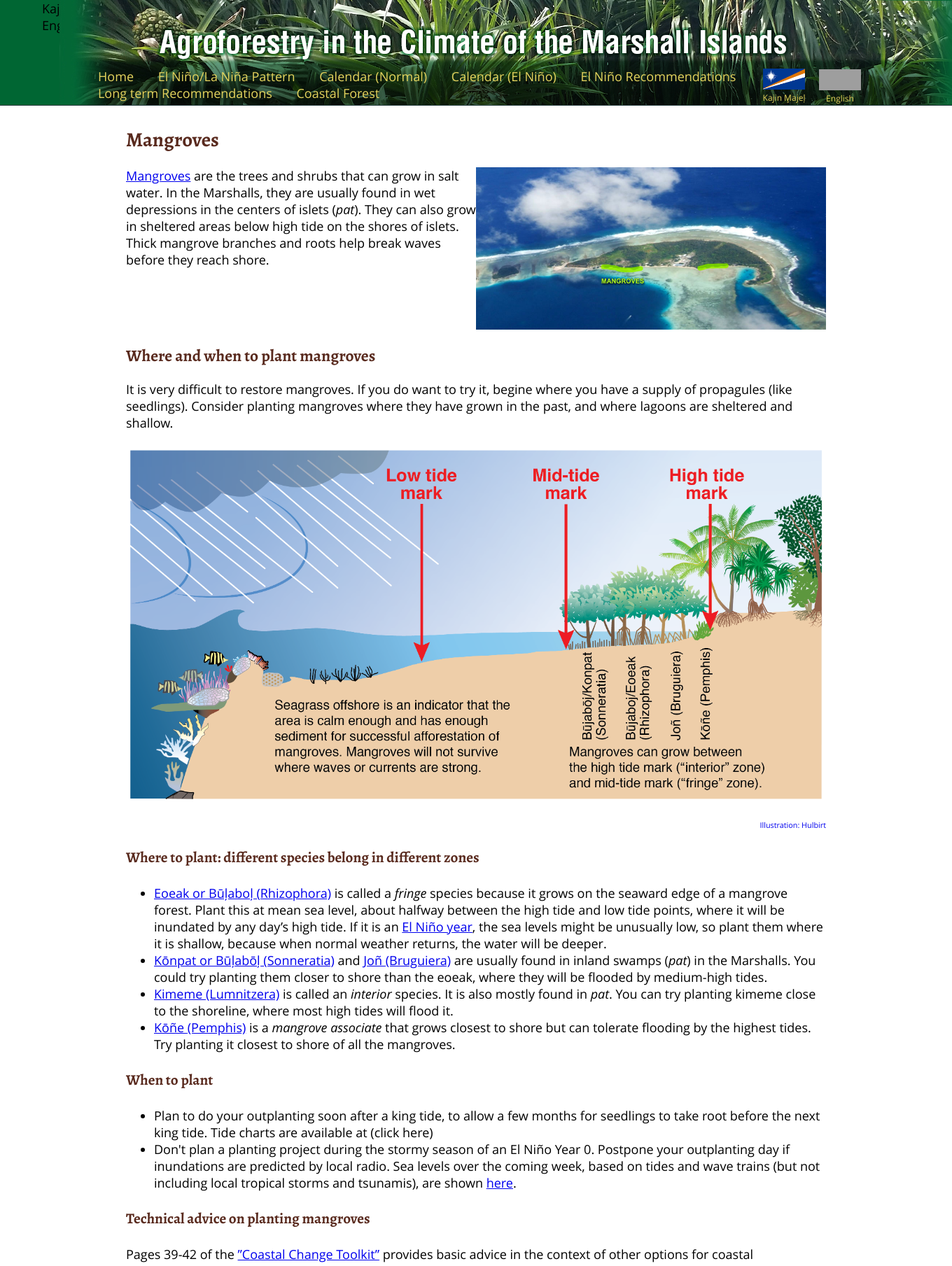
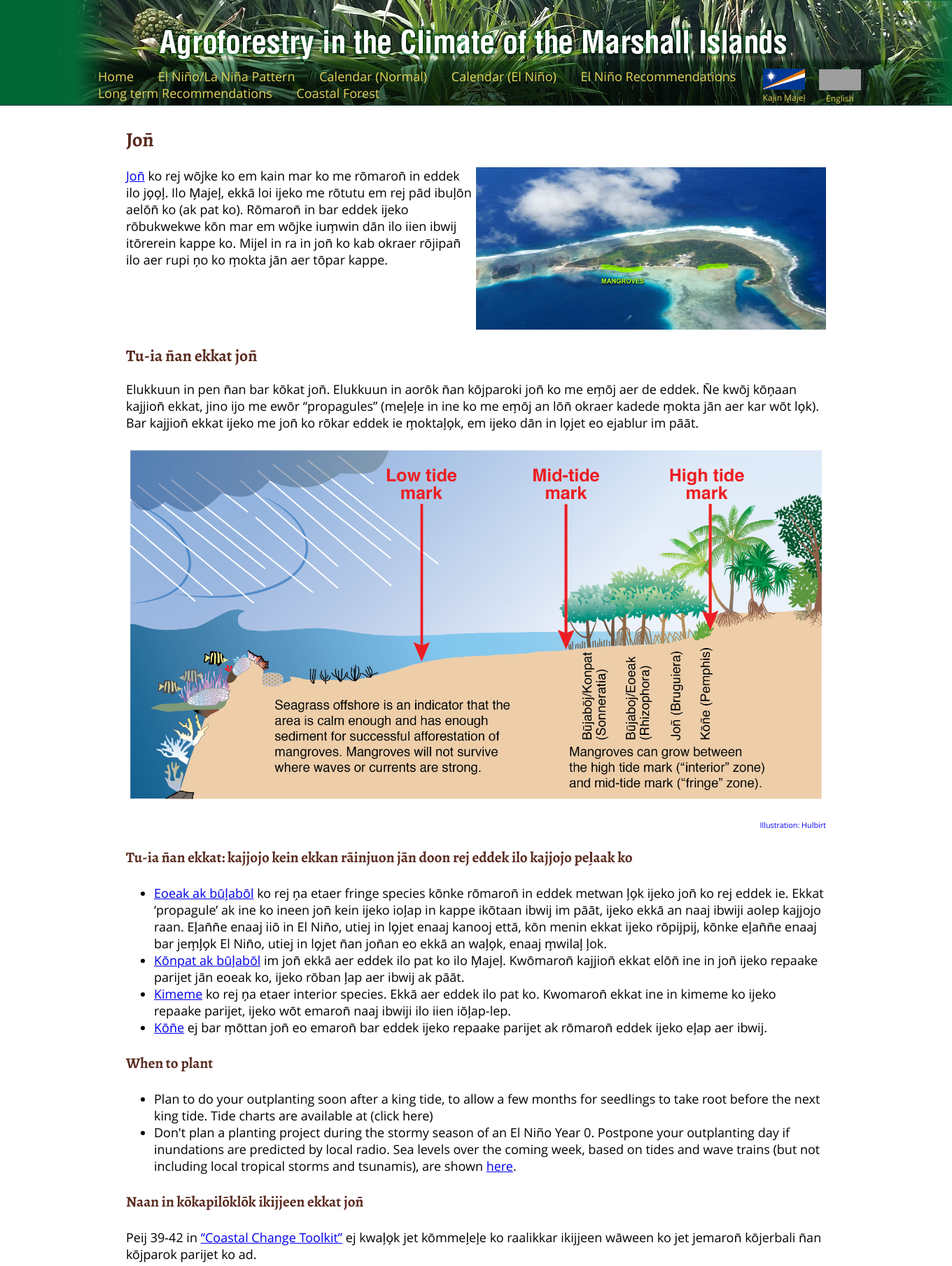
Before and after one commit to victor-jr/Agroforestry, a PHP site: page /rmi_agro/mh/mangroves.php in a window 1360 px wide; the page is wider, and only the part inside the window is pictured. Shown: the top 1809 px of that part at 70% size. Run offline with PHP 8.4, Linux system fonts and the light colour scheme; grey boxes are pictures that could not be loaded.

Commit message:
August 28, 2017 Updates

```diff
--- a/site/_header.php
+++ b/site/_header.php
@@ -8,9 +8,9 @@
         <div class="header-inner">
             <div class="banner"><img src="images/Agroforestry_banner_1300px.jpg" alt="Agroforestry in the Climate of the Marshall Islands"></div>
             <div role="navigation" class="mobile-flag-menu">
-                <a id="rmi_translate" href="javascript:translate_to_marshallese()"><span lang="mh" xml:lang="mh">Kajin M̧ajeļ</span></a>
+                <a href="#"><span lang="mh" xml:lang="mh">Kajin M̧ajeļ</span></a>
                 <br/>
-                <a href="#">English</a>
+                <a href="javascript:translate_to_english()">English</a>
             </div>
             <div class="go-to-menu"><a href="#main-menu" title="Open/close menu">Menu</a></div>
             <div role="navigation" class="menu" id="main-menu">
--- a/site/css/home.css
+++ b/site/css/home.css
@@ -137,6 +137,26 @@ h1, h2, h3, h4 {
 }
 .menu > .inner {
 }
+
+
+.mobile-flag-menu {
+    right: 65px;
+    color: #E5D45E;
+    position: absolute;
+    bottom: 2px;
+    top: 10px;
+    text-align: center;
+    font-size: 12px;
+    z-index: 9999;
+}
+
+@media screen and (min-width: 961px) {
+    .mobile-flag-menu {
+        display: none;
+    }
+
+}
+
 .menu ul {
     list-style: none;
     margin: 0;
@@ -275,6 +295,9 @@ ul.footerlinks li:last-child {
 @media screen and (max-width: 1200px) {
     .menu li {
         margin-right: 15px;
+    }
+    .flag-menu {
+        display: none;
     }
 }
 /*@media screen and (max-width: 1120px) {
--- a/site/el-nino-recommendations.php
+++ b/site/el-nino-recommendations.php
@@ -42,7 +42,7 @@
     <li>Prune fruit trees by removing the crossed and unproductive branches. Pruning can improve the shape of the tree and also reduce the chances it will catch wind and be damaged in a storm.</li>
     <li>Prune branches and even remove trees that have the greatest chance of falling on a house.</li>
 <!--    <li>Grow <a href="http://www.hawaii.edu/cpis/MI/plants/makmok.html">arrowroot</a> (<em>ṃakṃōk</em>), <a href="http://www.hawaii.edu/cpis/MI/plants/wot.html">giant taro</a> (<em>wot</em>), and other crops that will not be damaged in storms.</li> -->
-    <li>Grow <a href="https://ethnobiology.org/sites/default/files/pdfs/JoE/14-2/Spennemann.pdf">arrowroot</a> (<em>ṃakṃōk</em>), <a href="http://www.hawaii.edu/cpis/MI/plants/wot.html">giant taro</a> (<em>wot</em>), and other crops that will not be damaged in storms.</li>
+    <li>Grow <a href="https://ethnobiology.org/sites/default/files/pdfs/JoE/14-2/Spennemann.pdf">arrowroot</a> (<em>m̗akm̗ōk</em>), <a href="http://www.hawaii.edu/cpis/MI/plants/wot.html">giant taro</a> (<em>wot</em>), and other crops that will not be damaged in storms.</li>
     <li>Protect and maintain <a href="./coastal-forest.php">coastal vegetation</a> to reduce/prevent coastal erosion and damage from salt spray and salt water.</li>
     <li>Stay tuned to "chatty beetle" or radio station.</li>
 
--- a/site/elnino-calendar.php
+++ b/site/elnino-calendar.php
@@ -18,7 +18,7 @@
 <ul>
 <li>This calendar shows how wind, waves and rain change during the onset and peak of an El Niño year, and the aftereffects of drought and reduced harvests the following year.</li>
 <li>The total El Niño phase takes about two years. When it ends, it does not cycle back on itself — it usually goes back to neutral or La Niña conditions, so go to the <a href="calendar.php">“normal” calendar</a>.</li>
-<li>The Marshallese year is divided into two major seasons, Añōn Rak and Añōneañ. The El Niño year makes Rak early and wet, and the following year makes Añōneañ very long.</li>
+<li>The Marshallese year is divided into two major seasons, Rak and An̄ōnean̄. The El Niño year makes Rak early and wet, and the following year makes An̄ōnean̄ very long.</li>
 <li>The calendar focuses on <em>harvest</em> times of traditional crops, because they are perennial (not planted every year). Harvests are reduced by the El Niño drought.</li>
 <li><a href="el-nino-recommendations.php">Prepare for possible storms and care for crops during the first, wet year, and plan ahead for drought in the second year..</a></li>
 <li>This calendar is very general for the Marshalls. Each atoll could have its own different calendar, especially since the <a href="images/RMI_30_yr_rain_avg.png">northern atolls have a strong dry season</a> and are more affected by the El Niño drought.</li>
@@ -28,7 +28,7 @@
 
 <calendar-table id="table" params="chartOptions: chartOptions"></calendar-table>
 
-<p style="font-size: .8em;"><em>Note:</em> Giant land taro (wōt) and some other crops could be harvested year round; this calendar shows them with harvest seasons during Añōneañ because people prefer to harvest other crops at other times.</p>
+<p style="font-size: .8em;"><em>Note:</em> Giant land taro (wōt) and some other crops could be harvested year round; this calendar shows them with harvest seasons during An̄ōnean̄ because people prefer to harvest other crops at other times.</p>
 </div>
 <?php include '_footer.php'; ?>
 
--- a/site/mh/calendar.php
+++ b/site/mh/calendar.php
@@ -17,7 +17,7 @@
 
 <ul>
 <li>This is a generalized calendar for “normal” years.</li>
-<li>The Marshallese year is divided into two major seasons, <em>Añōn Rak</em> and <em>Añōneañ</em>.</li>
+<li>The Marshallese year is divided into two major seasons, <em>Rak</em> and <em>An̄ōnean̄</em>.</li>
 <li>The calendar focuses on harvest times of traditional crops, because they are perennial (not planted every year).</li>
 <li>This calendar shows how wind, waves and rain change during the seasons of an “average” year. Agroforestry recommendations are similar for “average,” neutral or La Niña years. The calendar is circular because the patterns generally repeat unless there is an El Niño. <a href="elnino-calendar.php">A different calendar is shown for El Niño years</a>.</li>
 <li>This calendar is very general for the Marshalls. Each atoll could have its own calendar, since the <a href="images/RMI_30_yr_rain_avg.png">northern atolls have a strong dry season</a>.</li>
--- a/site/mh/el-nino-recommendations.php
+++ b/site/mh/el-nino-recommendations.php
@@ -40,7 +40,7 @@
     <li>Prune fruit trees by removing the crossed and unproductive branches. Pruning can improve the shape of the tree and also reduce the chances it will catch wind and be damaged in a storm.</li>
     <li>Prune branches and even remove trees that have the greatest chance of falling on a house.</li>
 <!--    <li>Grow <a href="http://www.hawaii.edu/cpis/MI/plants/makmok.html">arrowroot</a> (<em>ṃakṃōk</em>), <a href="http://www.hawaii.edu/cpis/MI/plants/wot.html">giant taro</a> (<em>wot</em>), and other crops that will not be damaged in storms.</li> -->
-    <li>Grow <a href="https://ethnobiology.org/sites/default/files/pdfs/JoE/14-2/Spennemann.pdf">arrowroot</a> (<em>ṃakṃōk</em>), <a href="http://www.hawaii.edu/cpis/MI/plants/wot.html">giant taro</a> (<em>wot</em>), and other crops that will not be damaged in storms.</li>
+    <li>Grow <a href="https://ethnobiology.org/sites/default/files/pdfs/JoE/14-2/Spennemann.pdf">arrowroot</a> (<em>m̗akm̗ōk</em>), <a href="http://www.hawaii.edu/cpis/MI/plants/wot.html">giant taro</a> (<em>wot</em>), and other crops that will not be damaged in storms.</li>
     <li>Protect and maintain <a href="./coastal-forest.php">coastal vegetation</a> to reduce/prevent coastal erosion and damage from salt spray and salt water.</li>
     <li>Stay tuned to "chatty beetle" or radio station.</li>
 
--- a/site/mh/js/calendar.js
+++ b/site/mh/js/calendar.js
@@ -21,9 +21,9 @@ var monthsColor =  "#434348",
         { name: 'Jeptōm̗ba', y: 30 },
         { name: 'Oktoba', y: 31 },
         { name: 'Nobōm̗ba', y: 30 },
-        { name: 'Tijōm̗ba', y: 31 },
+        { name: 'Tijem̗ba', y: 31 },
         { name: 'Jānwōde', y: 31 },
-        { name: 'Pāpwōde', y: 28 },
+        { name: 'Pāpode', y: 28 },
         { name: 'M̗aaj', y: 31 },
         { name: 'Eprōl̗', y: 30 },
         { name: 'Māe', y: 31 }
--- a/site/mh/mangroves.php
+++ b/site/mh/mangroves.php
@@ -12,19 +12,19 @@
 <body>
 <?php include '_header.php'; ?>
 <div id="content" role="main">
-<h1>Mangroves</h1>
+<h1>Jon̄</h1>
 
 <img style="float:right" class="half" src="../images/atoll-mangroves.jpg" />
 
-<p><a href="http://www.hawaii.edu/cpis/MI/VegTypes/Mangrove.html">Mangroves</a> are the trees and shrubs that can grow in salt water. In the Marshalls, they are usually found in wet depressions in the centers of islets (<em>pat</em>). They can also grow in sheltered areas below high tide on the shores of islets. Thick mangrove branches and roots help break waves before they reach shore.</p>
+<p><a href="http://www.hawaii.edu/cpis/MI/VegTypes/Mangrove.html">Jon̄</a> ko rej wōjke ko em kain mar ko me rōmaron̄ in eddek ilo jo̗o̗l̗. Ilo M̗ajel̗, ekkā loi ijeko me rōtutu em rej pād ibul̗ōn aelōn̄ ko (ak pat ko). Rōmaron̄ in bar eddek ijeko rōbukwekwe kōn mar em wōjke ium̗win dān ilo iien ibwij itōrerein kappe ko. Mijel in ra in jon̄ ko kab okraer rōjipan̄ ilo aer rupi n̗o ko m̗okta jān aer tōpar kappe.</p>
 
 <br />
 <br />
 <br />
 
-<h2>Where and when to plant mangroves</h2>
+<h2>Tu-ia n̄an ekkat jon̄</h2>
 
-<p>It is very difficult to restore mangroves.  If you do want to try it, begine where you have a supply of propagules (like seedlings).  Consider planting mangroves where they have grown in the past, and where lagoons are sheltered and shallow.</p>
+<p>Elukkuun in pen n̄an bar kōkat jon̄. Elukkuun in aorōk n̄an kōjparoki jon̄ ko me em̗ōj aer de eddek. N̄e kwōj kōn̗aan kajjion̄ ekkat, jino ijo me ewōr “propagules” (mel̗el̗e in ine ko me em̗ōj an lōn̄ okraer kadede m̗okta jān aer kar wōt lo̗k). Bar kajjion̄ ekkat ijeko me jon̄ ko rōkar eddek ie m̗oktal̗o̗k, em ijeko dān in lo̗jet eo ejablur im pāāt.</p>
 
 <figure>
 <!--    <img class="whole" src="images/shore-mangroves.jpg" /> -->
@@ -32,12 +32,12 @@
     <figcaption class="ack"><a href="acknowledgements.php">Illustration: Hulbirt</a></figcaption>
 </figure>
 
-<h3>Where to plant: different species belong in different zones</h3>
+<h3>Tu-ia n̄an ekkat: kajjojo kein ekkan rāinjuon jān doon rej eddek ilo kajjojo pel̗aak ko</h3>
 <ul>
-<li><a href="http://www.hawaii.edu/cpis/MI/plants/bulabol.html">Eoeak or Būļaboļ (Rhizophora)</a> is called a <em>fringe</em> species because it grows on the seaward edge of a mangrove forest. Plant this at mean sea level, about halfway between the high tide and low tide points, where it will be inundated by any day’s high tide. If it is an <a href=".">El Niño year</a>, the sea levels might be unusually low, so plant them where it is shallow, because when normal weather returns, the water will be deeper.</li>
-<li><a href="http://www.hawaii.edu/cpis/MI/plants/bulabol_(konpat).html">Kōnpat or Būļabōļ (Sonneratia)</a> and <a href="http://www.hawaii.edu/cpis/MI/plants/jon.html">Joñ (Bruguiera)</a> are usually found in inland swamps (<em>pat</em>) in the Marshalls. You could try planting them closer to shore than the eoeak, where they will be flooded by medium-high tides.</li>
-<li><a href="http://www.hawaii.edu/cpis/MI/plants/kimeme.html">Kimeme (Lumnitzera)</a> is called an <em>interior</em> species. It is also mostly found in <em>pat</em>. You can try planting kimeme close to the shoreline, where most high tides will flood it.</li>
-<li><a href="http://www.hawaii.edu/cpis/MI/plants/kone.html">Kōñe (Pemphis)</a> is a <em>mangrove associate</em> that grows closest to shore but can tolerate flooding by the highest tides. Try planting it closest to shore of all the mangroves.</li>
+<li><a href="http://www.hawaii.edu/cpis/MI/plants/bulabol.html">Eoeak ak būl̗abōl</a> ko rej n̗a etaer fringe species kōnke rōmaron̄ in eddek metwan l̗o̗k ijeko jon̄ ko rej eddek ie. Ekkat ‘propagule’ ak ine ko ineen jon̄ kein ijeko iol̗ap in kappe ikōtaan ibwij im pāāt, ijeko ekkā an naaj ibwiji aolep kajjojo raan.  El̗an̄n̄e enaaj iiō in El Nin̄o, utiej in lo̗jet enaaj kanooj ettā, kōn menin ekkat ijeko rōpijpij, kōnke el̗an̄n̄e enaaj bar jem̗l̗o̗k El Nin̄o, utiej in lo̗jet n̄an jon̄an eo ekkā an wal̗o̗k, enaaj m̗wilal̗ l̗ok.</li>
+<li><a href="http://www.hawaii.edu/cpis/MI/plants/bulabol_(konpat).html">Kōnpat ak būl̗abōl</a> im jon̄ ekkā aer eddek ilo pat ko ilo M̗ajel̗.  Kwōmaron̄ kajjion̄ ekkat elōn̄ ine in jon̄ ijeko repaake parijet jān eoeak ko, ijeko rōban l̗ap aer ibwij ak pāāt.</li>
+<li><a href="http://www.hawaii.edu/cpis/MI/plants/kimeme.html">Kimeme</a> ko rej n̗a etaer interior species.  Ekkā aer eddek ilo pat ko.  Kwomaron̄ ekkat ine in kimeme ko ijeko repaake parijet, ijeko wōt emaron̄ naaj ibwiji ilo iien iōl̗ap-lep.</li>
+<li><a href="http://www.hawaii.edu/cpis/MI/plants/kone.html">Kōn̄e</a> ej bar m̗ōttan jon̄ eo emaron̄ bar eddek ijeko repaake parijet ak rōmaron̄ eddek ijeko el̗ap aer ibwij.</li>
 </ul>
 
 <h3>When to plant</h3>
@@ -46,27 +46,35 @@
 <li>Don't plan a planting project during the stormy season of an El Niño Year 0.  Postpone your outplanting day if inundations are predicted by local radio.  Sea levels over the coming week, based on tides and wave trains (but not including local tropical storms and tsunamis), are shown <a href="http://apdrc.soest.hawaii.edu/dashboard_RMI/">here</a>.</li>
 </ul>
 
-<h3>Technical advice on planting mangroves</h3>
+<h3>Naan in kōkapilōklōk ikijjeen ekkat jon̄</h3>
 
-<p>Pages 39-42 of the <a href="http://reliefweb.int/sites/reliefweb.int/files/resources/Coastal%20Change%20Toolkit%20_V2_Final.pdf">”Coastal Change Toolkit”</a> provides basic advice in the context of other options for coastal management.</p>
+<p>Peij 39-42 in <a href="http://reliefweb.int/sites/reliefweb.int/files/resources/Coastal%20Change%20Toolkit%20_V2_Final.pdf">“Coastal Change Toolkit”</a> ej kwal̗o̗k jet kōmmel̗el̗e ko raalikkar ikijjeen wāween ko jet jemaron̄ kōjerbali n̄an kōjparok parijet ko ad.</p>
 
-<p>This <a href="http://www.mangroverestoration.com/pdfs/mangrove_restoration.pdf">“Mangrove Restoration” pamphlet</a> gives practical advice from Indonesia, where foresters have successfully planted the same mangrove species as are found in the Marshalls.</p>
+<p><a href="http://www.mangroverestoration.com/pdfs/mangrove_restoration.pdf">Mangrove restoration</a> pamphlet eo ej kwal̗o̗k lukkuun mel̗el̗e ko rōjejjōt jān Indonesia, ijo ri-kallib ro ie em̗ōj aer ekkat ejja jon̄ kein wōt ekkā aer wal̗o̗k ilo M̗ajel̗.</p>
 
-<p>This <a href="https://www.conservationgateway.org/ConservationPractices/Marine/crr/library/Documents/MangrovesforCoastalDefence_Decision_makers_Guide_WebVersion.pdf">“Decision Makers’ Guide”</a> offers more considerations about mangroves for coastal defense worldwide.</p>
+<p><a href="https://www.conservationgateway.org/ConservationPractices/Marine/crr/library/Documents/MangrovesforCoastalDefence_Decision_makers_Guide_WebVersion.pdf">“Decision Makers’ Guide”</a> in ej kwal̗o̗k elōn̄l̗o̗k wāween n̄an am̗ l̗ōmn̗ak kōn jon̄ n̄an bōbrae parijet ko lal̗ in.</p>
 
-<h2>Case study – Outplanting mangroves in atolls of Chuuk</h2>
+<h2>Ekkatak Ko - Kōm̗m̗akūt jon̄ n̄an pel̗aak ko ilo aelōn̄ ko ilo Ruk.</h2>
 
 <figure class="right third" >
     <img class="whole" src="../images/mangroves-ramsay.jpg" />
     <figcaption class="ack"><a href="acknowledgements.php">Illustration: Ramsay</a></figcaption>
 </figure>
 
-<p><em>Recommendations from <a href="acknowledgements.php">Sleeper Sared</a></em></p>
+<p><em>Ekkatak ko jān <a href="acknowledgements.php">Sleeper Sared</a></em></p>
 
-<p>On three atoll islets, Sleeper planted mangroves along the lagoon-side shore in a strip one mile long. He planted four rows, with seedlings 2–3 feet apart. He gathered the propagules (sprouted seeds) locally and planted them directly into the sand or sediment. After one year, 75% (three quarters) were surviving. Sleeper says seagrass is an indicator of sufficiently calm waters with enough sediment.</p>
-<p>On another atoll islet, the mangroves all died, because the currents were too strong.</p>
-<p>Sleeper says: If there is a current and not enough sediment to hold the propagules when they are planted, put out rocks or wire boxes filled with rocks. Wait for sediments to be deposited by the currents. Plant propagules into the accumulated sediments.</p>
-<p>Sleeper says: Another technique for areas without much sediment is to use heavy paper bags such as cement sacks or some rice sacks. (Ordinary paper bags are not strong enough.) Fill the bags with sand and seaweed and plant propagules in them in a nursery. They are ready after they take root in the sacks, but before roots burst through sacks and root in the ground. Outplant them in holes dug into sediment or in niches between rocks.</p>
+<p>Ilo jilu iaan āne ko, Sleeper ear ekkat jon̄ itōrerein parijet ko tu-ar aitokan juon m̗ail.  L̗ein eaar katōk jon̄ kein ilo emān l̗ain, kōn 2-3 ne kōtaer jān doon.  Eaar bareinwōt ain ine ko raar eo̗n̄ im kajju katōki ilo bok ak lūm̗.  Ālikin juon iiō, 75% (jilu kuwōta) in ine kein raar eddek.  Sleeper eaar ba ke wūjooj in lo̗jet ej menin kallikkar ke lo̗jet eo ebwe an lur/l̗ae im bwe jon̄an lim̗ eo ie.</p>
+<p>Ilo bar juon iaan āne ko, aolep jon̄ eo ie rōmij, kōnke ae ko ie el̗ap aer kajoor.</p>
+<p>Sleeper eaar ba:  El̗an̄n̄e ewōr ae im jabwe jon̄an lim̗ eo n̄an dāpij ine ko ilo tōre in ekkat, eddoor dekā ak ok ko em̗ōj kanni kōn dekā.  Kōttar an ae ko pooktok lim̗ ko.  Ālikin, katōk ine ko ilo lim̗ kein.</p>
+<p>Sleeper eaar ba:  Bar juon wāween n̄an ijeko ejjab l̗ap lim̗ ie ej n̄an kōjerbal pākij peba ko āinwōt kilin pāāk in cement ak rice.  (Pākij peba ko ekkā jān im̗ōn wia ko rōm̗ōjn̗o̗.)  Kanne pāāk kein kōn bok im wūjooj in lo̗jet im katōk ine ko ilowaaer im door m̗okta ilo juon jikin em̗ōj kōjenolo̗ke.  Rōnaaj pojak el̗l̗an̄n̄e enaaj wal̗o̗k okar ko ilowaan wōt pāāk kein, bōtaab ej aikuj m̗okta jen an okar kein kōjar pāāk kein ak eddek ilo bwidej.  Kōm̗akūt ine kein n̄an ron̄ ko ijeko relim̗lim̗ ak ikōtaan dōkā ko.</p>
+
+<p><em>Karōk n̄an ekkat eoeak ilo parijet ko ilo Ailuk</em></p>
+
+<p>Ailuk Atoll Marine Resource Management Advisory Committee ear itok-limo in ekkat jon̄ ilo parijet ko ilo Ailuk n̄an kadikl̗o̗k an rōm tōrereen parijet ko ie.  Rhizophora kar maron̄ kelete bwe en kain jon̄ eo ekkar n̄an katōki ilo parijet kein, bōtaab enaaj kar aikuj in itok jen aelōn̄ ko jet.  Em̗ōj karōk ijo jikin ekkat (1) ijeko ejjab l̗ap an ibwij im pāāt (2) ijeko relur jen kōto im n̗o (3) ijeko epidodo lim̗ ko ie em̗m̗an n̄an ekkat ine ko (4) jen ijeko rej ibwij iaarl̗o̗k im ejjab likl̗o̗k.  “Natural Resource Assessment Survey” ej kwal̗o̗k l̗ōmn̗ak im karōk ko n̄an jerbal in ekkat jon̄ in.</p>
+
+<p><em>Ekkat jon̄ ilo Kiribat</em></p>
+
+<p>Kiribat, einwōt M̗ajel̗, ej juon lal̗ kōm̗m̗an jen elōn̄ atoll, ijeko walōn̄tak in l̗ābōl̗ in lojet im an rōml̗o̗k parijet ko ej juon menin abn̗ōn̗ō el̗ap.  Jon̄ ko ie rej menin jeraam̗m̗an el̗ap ilo Kiribat im būrookraam̗ in ekkat jon̄ ej wōnm̗aanl̗o̗k wōt enan̄in ron̄oul iiō.  Rhizophora stylosa (juon kain jon̄ epaakel̗o̗k eoeak) ej juon eo el̗ap an aorōk n̄an ekkat.  Ine ko rej katōki itōreen parijet ko im ial ko ikōtaan ane.  N̄an  jidik mel̗el̗e ko ikijjeen jerbal in ekkat jon̄ ko ilo Kiribat, lale newsletter iō.</p>
 
 </div>
 <?php include '_footer.php'; ?>
```
Also changed, not shown: site/calendar.php (+5 -5 lines), site/mangroves.php (+8 -0 lines).
